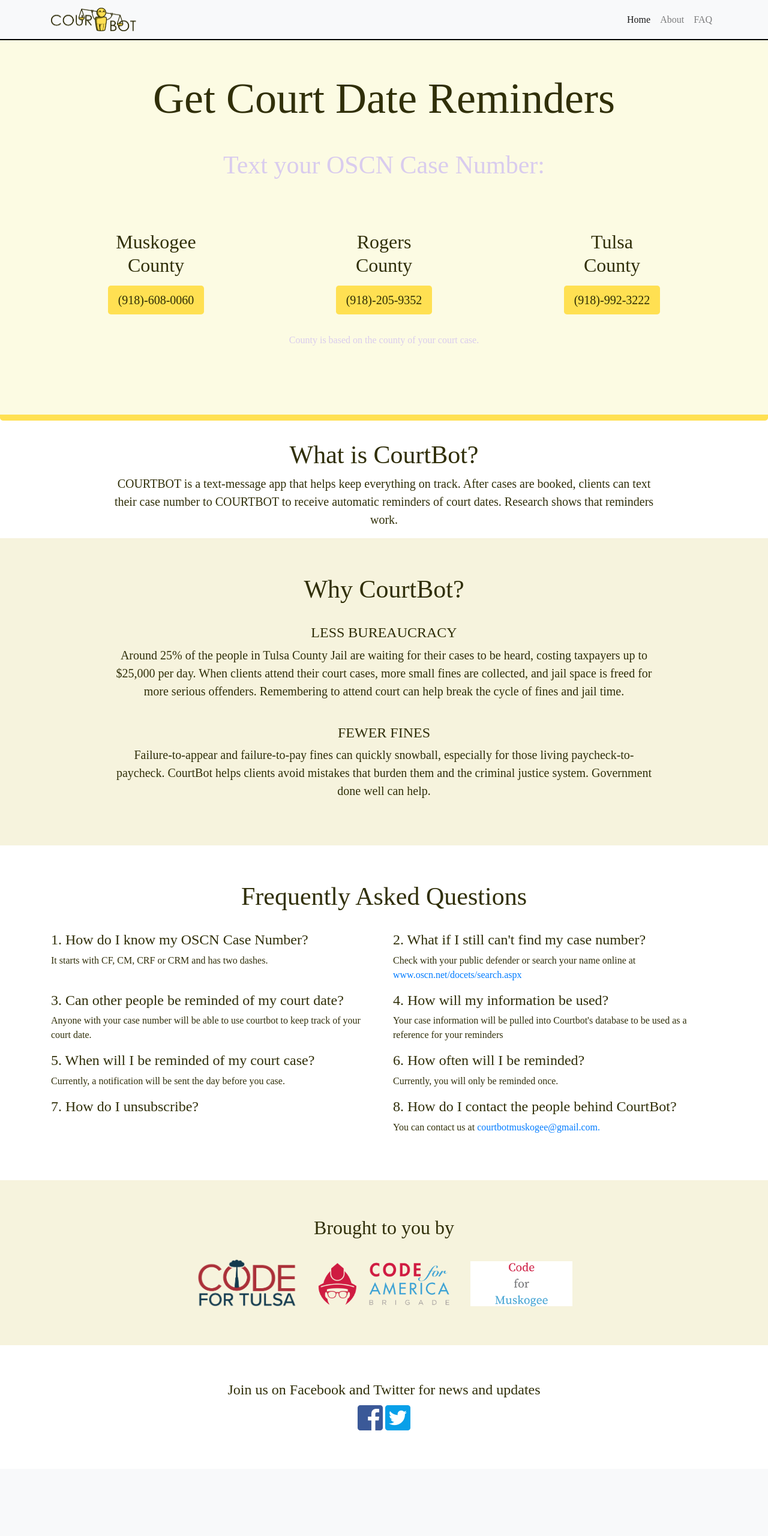
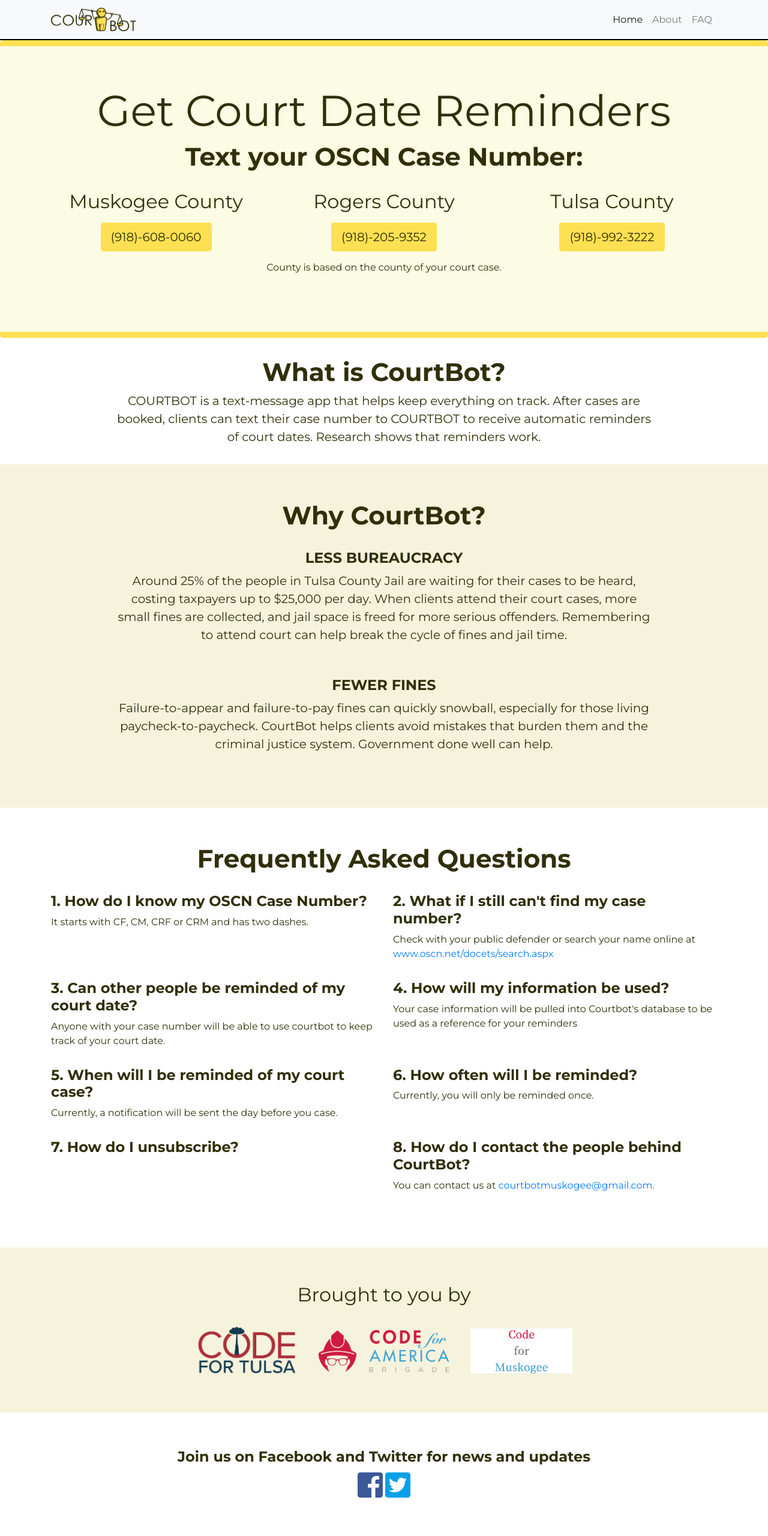
Before and after one commit to codefortulsa/courtbot-python, a Django app: template website/templates/index.html in a window 1280 px wide. Shown: the whole page at 60% size. Before the commit the page ends 2384 px from the top, so only its background shows below. Run offline with Django 3.2, Linux system fonts and the light colour scheme; the template is opened without the code that fills it, so the values that code supplies are empty; some libraries are stand-ins or nearby versions; some web fonts are replaced.

Commit message:
Removed extra CSS, matched production layout

```diff
--- a/courtbot/urls.py
+++ b/courtbot/urls.py
@@ -21,5 +21,5 @@
 urlpatterns = [
     path('sms/', include('sms.urls')),
     path('admin/', admin.site.urls),
-    path('website/', include('website.urls')),
+    path('', include('website.urls')),
 ]
--- a/static/css/styles.css
+++ b/static/css/styles.css
@@ -1,4 +1,4 @@
-.jumbotron {
+/* .jumbotron {
 	background: #532F8C;
 	color: white;
 	padding-bottom: 80px;
@@ -36,15 +36,11 @@
 
 .jumbotron .lang-logo img {
 	max-width: 100%;
-}
-
-@font-face {
-	font-family: GothamBookRegular;
-	src: url('fonts/GothamBookRegular.otf');
-}
+} */
 
 body, p, * {
-	font-family: GothamBookRegular;
+	font-family: 'Montserrat', sans-serif;
+	/* font-family: GothamBookRegular; */
 	color: #302f09;
 }
 
@@ -79,11 +75,6 @@
 	padding: 60px 0;
 }
 
-@font-face {
-	font-family: GothamBold;
-	src: url('fonts/GothamBold.otf');
-}
-
 .navbar {
 	border-bottom: 2px solid black;
 }
@@ -102,7 +93,7 @@
 
 .display-2, h2 {
 	font-size: 42px;
-	font-family: GothamBold;
+	font-weight: bold;
 }
 
 .display-3, h3 {
@@ -112,7 +103,7 @@
 
 .display-4, h4 {
 	font-size: 24px;
-	font-family: GothamBold;
+	font-weight: bold;
 }
 
 .display-4 {
@@ -129,3 +120,29 @@
 .CBLtBgClr {
 	background-color: #F6F3DD;
 }
+
+.CBLtBgClr {
+    background-color: #F6F3DD;
+}
+
+/* @font-face {
+    font-family: GothamBookRegular;
+    src: url('fonts/GothamBookRegular.otf');
+} */
+
+p {
+    /* font-family: GothamBookRegular; */
+    padding-bottom: 15px;
+}
+
+
+.facebook {
+    font-size: 5em;
+    color: #3B5998;
+}
+
+@media(min-width: 1030px){
+    .jumbotron .col-sm-4.display-3 br{
+        display: none;
+    }
+}
--- a/website/templates/base_generic.html
+++ b/website/templates/base_generic.html
@@ -10,8 +10,9 @@
 
 		<link rel="stylesheet" href="https://stackpath.bootstrapcdn.com/bootstrap/4.1.1/css/bootstrap.min.css" integrity="sha384-WskhaSGFgHYWDcbwN70/dfYBj47jz9qbsMId/iRN3ewGhXQFZCSftd1LZCfmhktB" crossorigin="anonymous">
 		<link rel="stylesheet" href="https://use.fontawesome.com/releases/v5.0.13/css/all.css" integrity="sha384-DNOHZ68U8hZfKXOrtjWvjxusGo9WQnrNx2sqG0tfsghAvtVlRW3tvkXWZh58N9jp" crossorigin="anonymous">
+		<link href="https://fonts.googleapis.com/css?family=Montserrat:400,700&display=swap" rel="stylesheet">
 		<!-- Add additional CSS in static file -->
-		{% load staticfiles %}
+		{% load static %}
 		<link rel="stylesheet" href="{% static "css/styles.css" %}">
 
 		<!-- Global site tag (gtag.js) - Google Analytics -->
```
